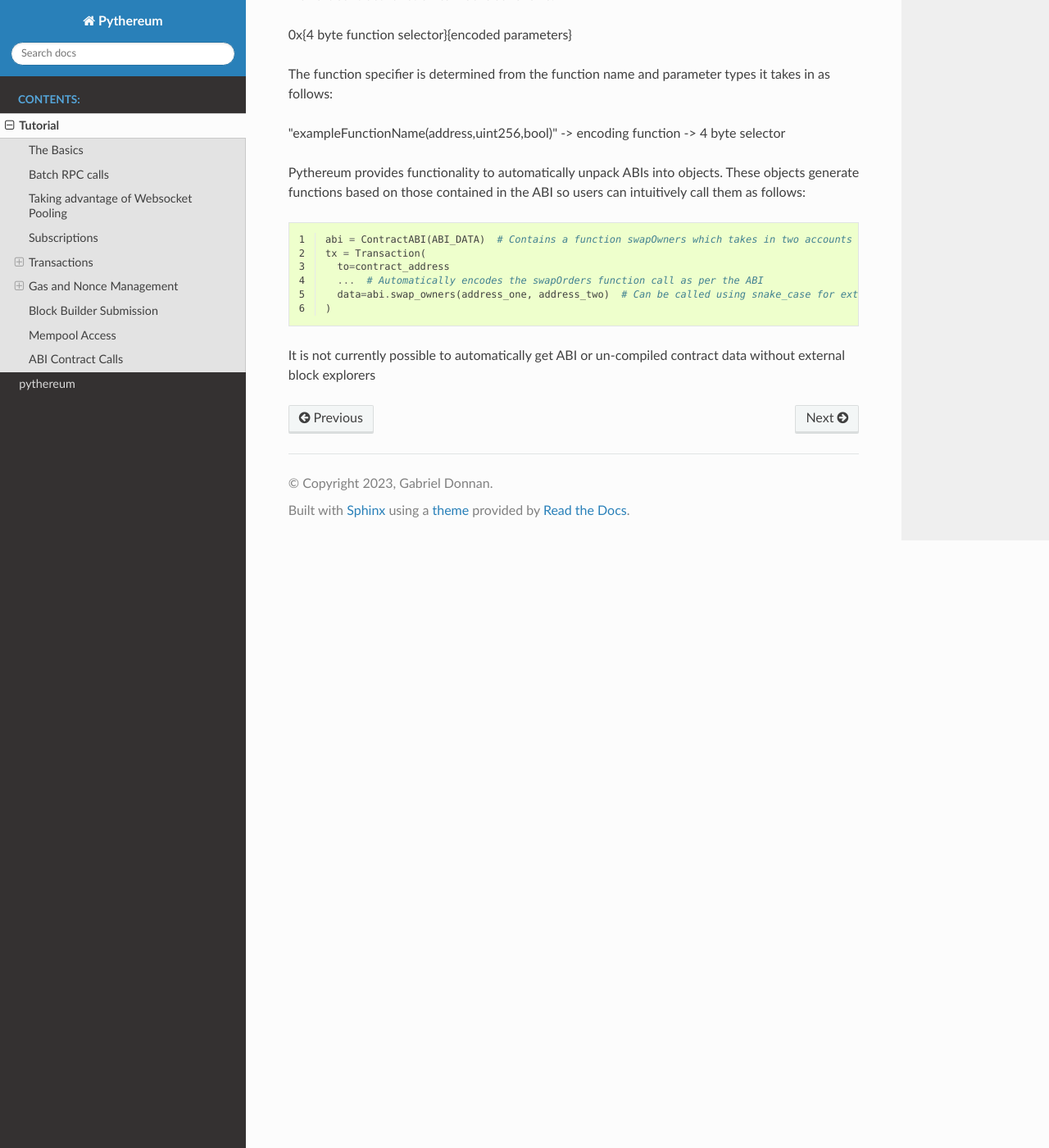
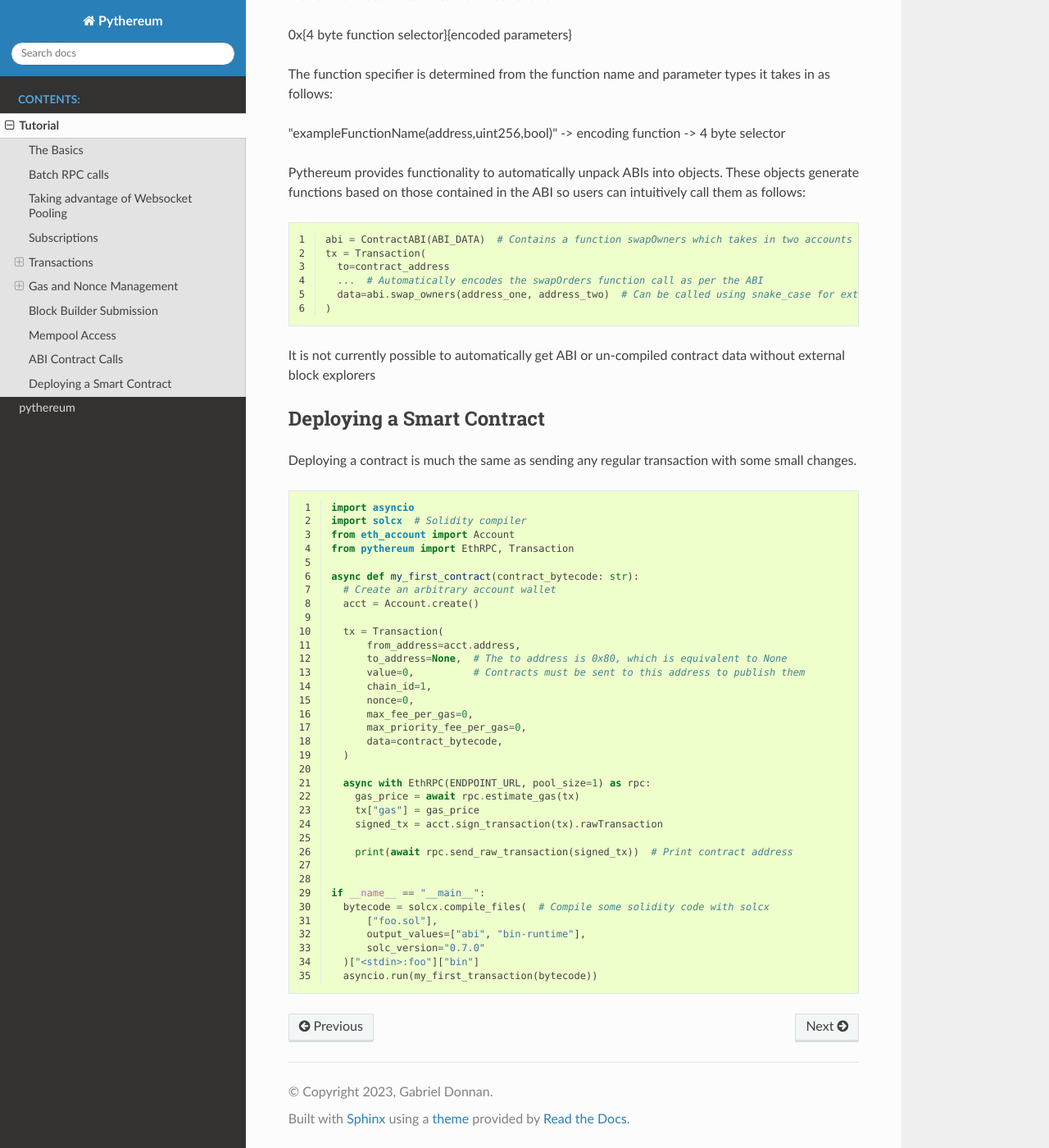
Before and after one commit to gabedonnan/pythereum, a Sphinx documentation site: the page built from docs/source/tutorial.rst, in a window 1280 px wide and 1400 px high, scrolled down 12788 px. Shown: the whole window at 82% size. Built offline with Sphinx 7.4.7 and the Read the Docs theme 2.0.0, drawn with Linux system fonts in a browser that asks for light colours.

Commit message:
Documentation update for contract creation

```diff
--- a/docs/source/tutorial.rst
+++ b/docs/source/tutorial.rst
@@ -657,3 +657,47 @@ These objects generate functions based on those contained in the ABI so users ca
   )
 
 It is not currently possible to automatically get ABI or un-compiled contract data without external block explorers
+
+Deploying a Smart Contract
+==========================
+
+Deploying a contract is much the same as sending any regular transaction with some small changes.
+
+.. code-block:: python
+  :linenos:
+
+  import asyncio
+  import solcx  # Solidity compiler
+  from eth_account import Account
+  from pythereum import EthRPC, Transaction
+
+  async def my_first_contract(contract_bytecode: str):
+    # Create an arbitrary account wallet
+    acct = Account.create()
+
+    tx = Transaction(
+        from_address=acct.address,
+        to_address=None,  # The to address is 0x80, which is equivalent to None
+        value=0,          # Contracts must be sent to this address to publish them
+        chain_id=1,
+        nonce=0,
+        max_fee_per_gas=0,
+        max_priority_fee_per_gas=0,
+        data=contract_bytecode,
+    )
+
+    async with EthRPC(ENDPOINT_URL, pool_size=1) as rpc:
+      gas_price = await rpc.estimate_gas(tx)
+      tx["gas"] = gas_price
+      signed_tx = acct.sign_transaction(tx).rawTransaction
+
+      print(await rpc.send_raw_transaction(signed_tx))  # Print contract address
+
+
+  if __name__ == "__main__":
+    bytecode = solcx.compile_files(  # Compile some solidity code with solcx
+        ["foo.sol"],
+        output_values=["abi", "bin-runtime"],
+        solc_version="0.7.0"
+    )["<stdin>:foo"]["bin"]
+    asyncio.run(my_first_transaction(bytecode))
```
